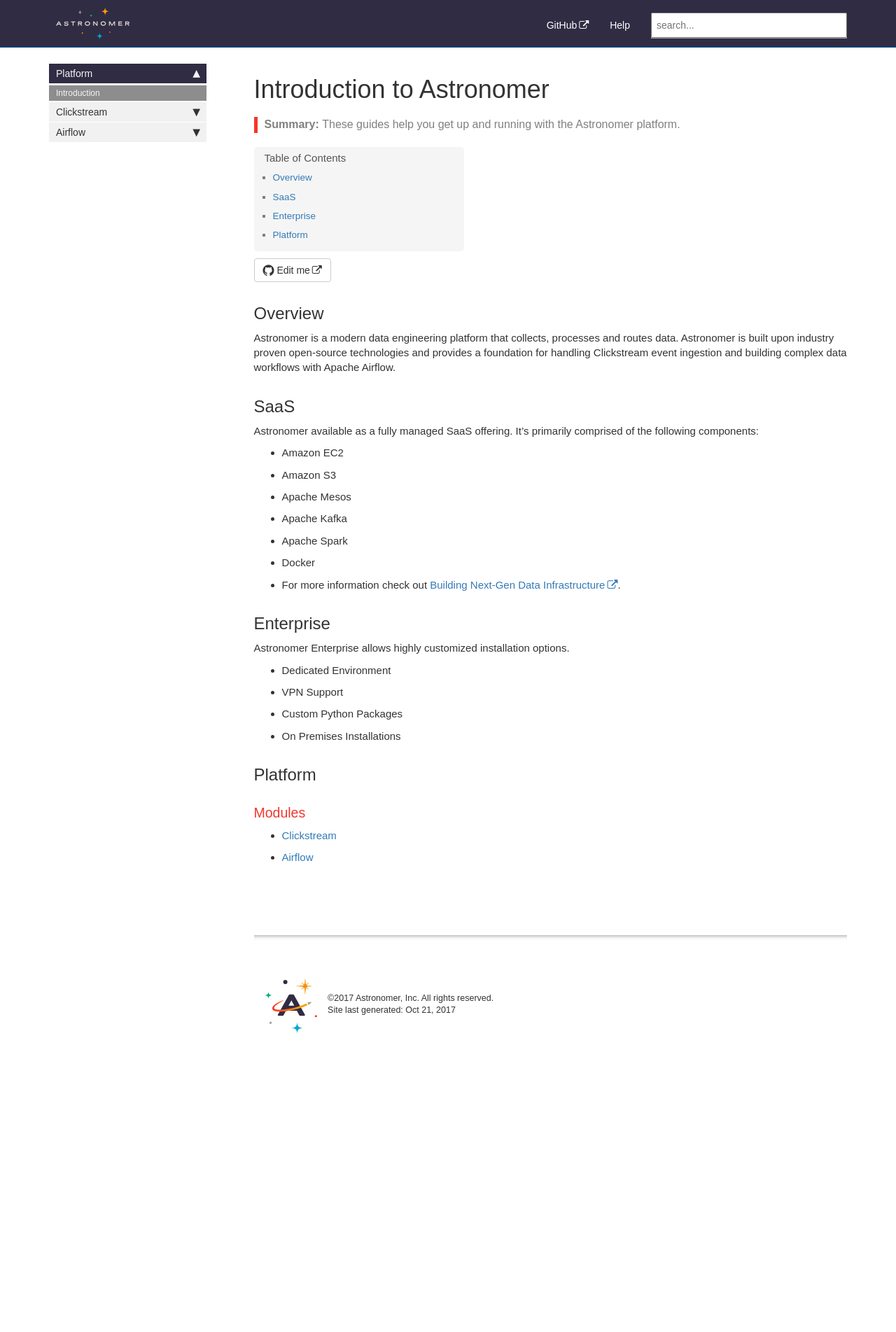
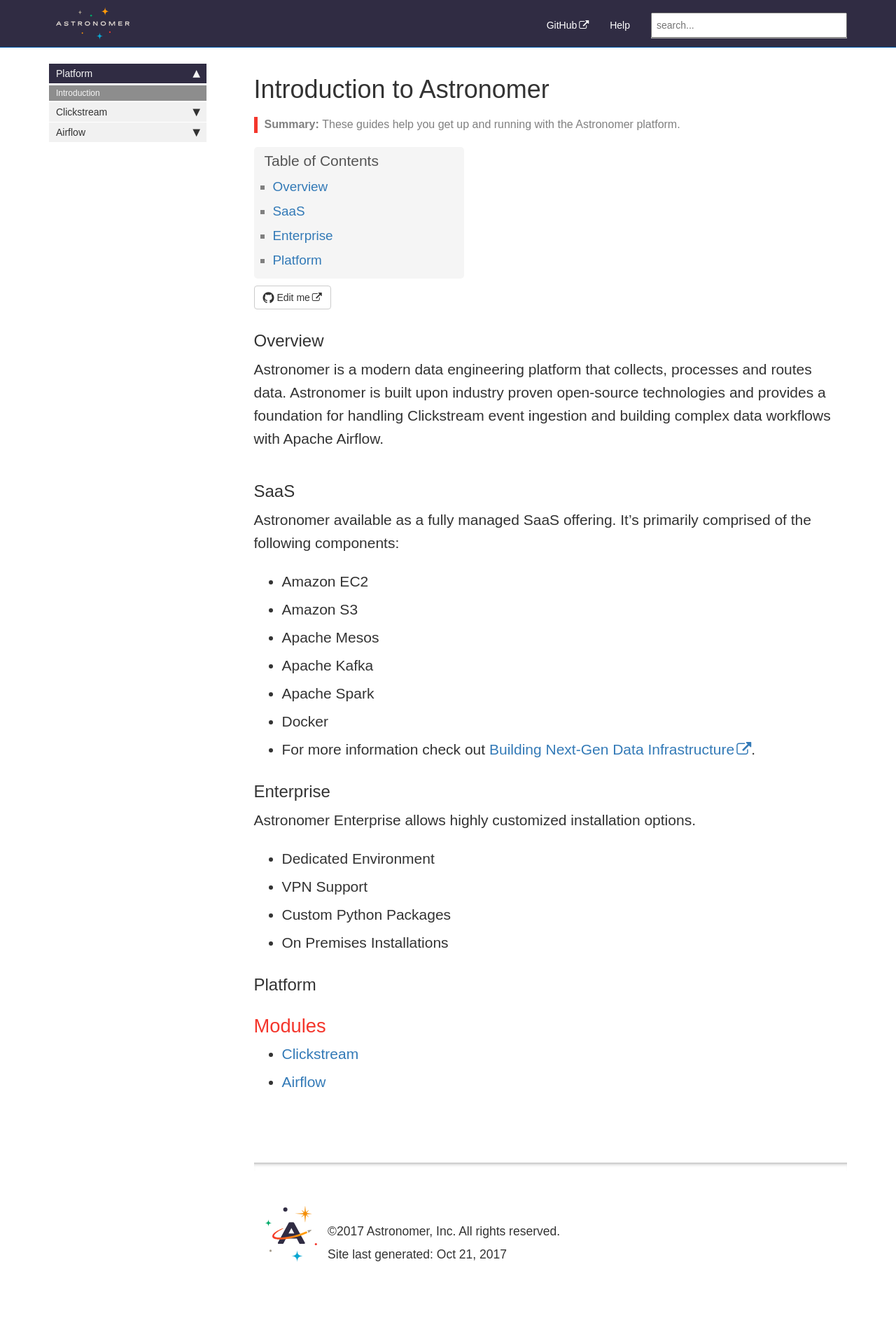
Before and after one commit to petedejoy/documentation, a Jekyll site: the page built from index.md, in a window 1280 px wide. Shown: the whole page at 70% size. Built offline with Jekyll 4.4.1, drawn with Linux system fonts in a browser that asks for light colours; nearby versions of some CDN libraries; comment, search, counter and statistics services are not loaded; before the commit the page ends 1533 px from its top, so only the background shows below that.

Commit message:
Larger body font

```diff
--- a/css/customstyles.css
+++ b/css/customstyles.css
@@ -1,5 +1,10 @@
 body {
-    font-size:15px;
+    font-size: 21px;
+}
+
+p {
+    line-height: 33px;
+    margin-bottom: 24px;
 }
 
 .bs-callout {
@@ -59,15 +64,10 @@ body {
     color: #5bc0de;
 }
 
-
 .gi-2x{font-size: 2em;}
 .gi-3x{font-size: 3em;}
 .gi-4x{font-size: 4em;}
 .gi-5x{font-size: 5em;}
-
-
-
-
 
 .breadcrumb > .active {color: #777 !important;}
 
@@ -180,7 +180,6 @@ table tr td {
     hyphens: auto;
 }
 
-
 p.external a {
     text-align:right;
     font-size:12px;
@@ -208,7 +207,6 @@ p.post-meta {font-size: 80%; color: #777;}
     border-left: 1px solid #dedede;
 }
 
-
 ul#results-container a {
     background-color: transparent;
 }
@@ -217,10 +215,10 @@ ul#results-container a:hover {
     color: black;
 }
 
-
 #search-demo-container a:hover {
     color: black;
 }
+
 #search-input {
     padding: 6px;
     margin-left:20px;
@@ -255,7 +253,6 @@ div#toc ul {
 
 div#toc ul li ul {
     padding-left:8px;
-
 }
 
 div#toc ul li ul li::before {
@@ -279,11 +276,9 @@ li.dropdownActive a {
     font-weight: bold;
 }
 
-
 .post-content a.fa-rss {
     color: orange;
 }
-
 
 .navbar-inverse .navbar-nav > li > a {
     background-color: transparent;
@@ -349,7 +344,6 @@ a.accordion-toggle, a.accordion-collapsed {
     font-weight: bolder;
 }
 
-
 .nav li > a > span:after {
     content: '\25be';
 }
@@ -393,7 +387,6 @@ ul#mysidebar {
     padding-left:20px;
     background-color: whitesmoke !important;
 }
-
 
 .nav ul li a {
     background-color: #FAFAFA;
@@ -444,11 +437,9 @@ img.screenshotSmall {
     max-width: 300px;
 }
 
-
 dl dt p {
     margin-left:20px;
 }
-
 
 dl dd {
     margin-top:10px;
@@ -460,14 +451,12 @@ dl.dl-horizontal dd {
 }
 
 figcaption {
-
     padding-bottom:12px;
     padding-top:6px;
     max-width: 90%;
     margin-bottom:20px;
     font-style: italic;
     color: gray;
-
 }
 
 .testing {
@@ -477,7 +466,6 @@ figcaption {
 .preference {
     color: red;
 }
-
 
 table.dataTable thead {
     background-color: #444;
```
